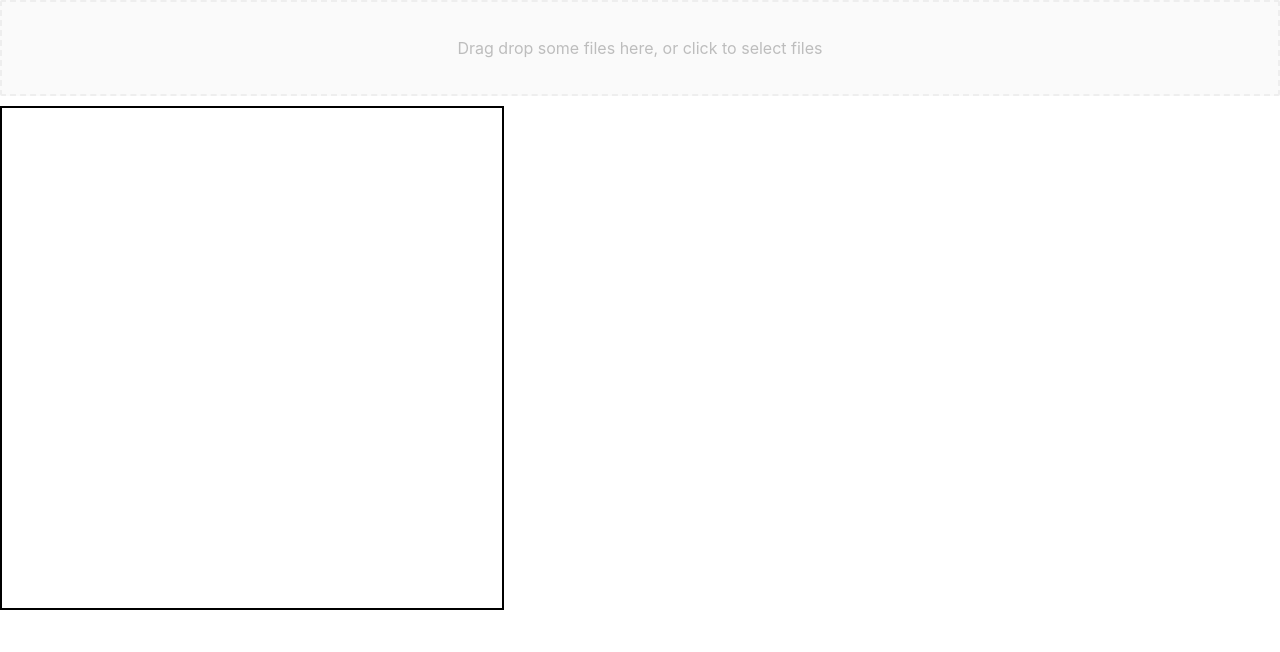
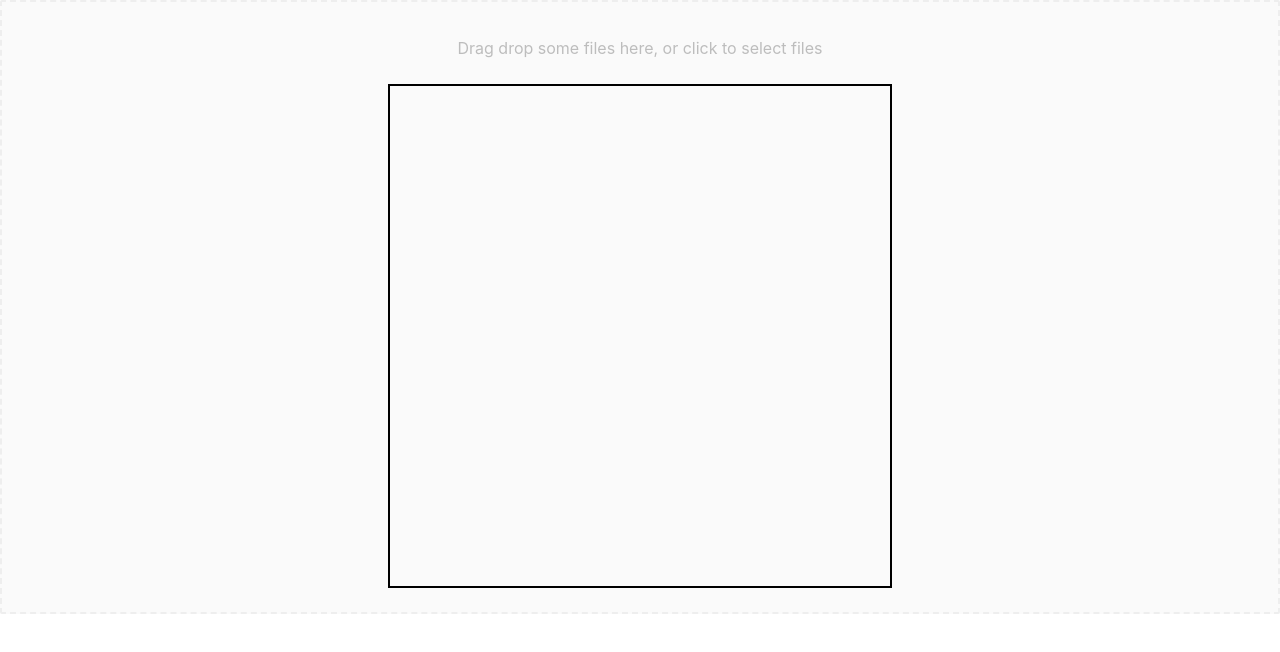
Before and after one commit to nfoote/ditty, a React (Create React App) app in the folder frontend/ditty-app/: page / in a window 1280 px wide. Shown: the top 652 px of the page. Built offline with nearby package versions, Linux system fonts and the light colour scheme.

Commit message:
pass the canvas as a child prop to the dropzone component

```diff
--- a/frontend/ditty-app/src/components/canvas.js
+++ b/frontend/ditty-app/src/components/canvas.js
@@ -1,15 +1,11 @@
 import React, { useRef, useEffect, useState } from 'react';
-import classifyImage from '../classifiers/classify-image';
 import Flex from './flex';
 
-const Canvas = ({ imageData }) => {
+const Canvas = ({ imageData, onImageLoad }) => {
   const canvasRef = useRef(null);
   const [context, setContext] = useState(null);
-  const [predictions, setPredictions] = useState([]);
   const img = new Image();
 
-  const transformLabel = ({ label, confidence }) => `${label} (Confidence: ${confidence})`;
-  // setPredictions(null);
   // const transformResultData = (results) => results.map((result) => ({ label: result.label, confidence: result.confidence }));
 
   useEffect(() => {
@@ -25,7 +21,7 @@ const Canvas = ({ imageData }) => {
       if (imageData != null) {
         img.onload = () => {
           context.drawImage(img, 0, 0, 500, 500);
-          classifyImage(img).then((res) => setPredictions(res));
+          onImageLoad(img);
         };
         img.src = imageData;
       }
@@ -44,18 +40,7 @@ const Canvas = ({ imageData }) => {
           marginTop: 10,
         }}
       />
-      <div>
-        {predictions.map((p, key) => (
-          // eslint-disable-next-line react/no-array-index-key
-          <p key={key}>
-            {key + 1}
-            :
-            {transformLabel(p)}
-          </p>
-        ))}
-      </div>
     </Flex>
-
   );
 };
 
--- a/frontend/ditty-app/src/components/drop-zone.js
+++ b/frontend/ditty-app/src/components/drop-zone.js
@@ -31,7 +31,7 @@ const rejectStyle = {
   borderColor: '#ff1744',
 };
 
-const Dropzone = ({ onDrop }) => {
+const Dropzone = ({ onDrop, children }) => {
   const {
     getRootProps,
     getInputProps,
@@ -52,10 +52,11 @@ const Dropzone = ({ onDrop }) => {
   ]);
 
   return (
-    <div>
+    <div className="container">
       <div {...getRootProps({ style })}>
         <input {...getInputProps()} />
         <p>Drag drop some files here, or click to select files</p>
+        {children}
       </div>
     </div>
   );
--- a/frontend/ditty-app/src/components/image-container.js
+++ b/frontend/ditty-app/src/components/image-container.js
@@ -2,10 +2,12 @@ import React, { useState } from 'react';
 import { head } from 'lodash';
 import Dropzone from './drop-zone';
 import Canvas from './canvas';
-// import classifyImage from '../classifiers/classify-image';
+import classifyImage from '../classifiers/classify-image';
 
 const ImageContainer = () => {
   const [imageData, setImageData] = useState(null);
+  const [predictions, setPredictions] = useState([]);
+  const transformLabel = ({ label, confidence }) => `${label} (Confidence: ${confidence})`;
 
   const onDrop = (acceptedFiles) => {
     const first = head(acceptedFiles);
@@ -17,10 +19,26 @@ const ImageContainer = () => {
     };
   };
 
+  const onImageLoad = (image) => {
+    console.log(image);
+    classifyImage(image).then((res) => setPredictions(res));
+  };
+
   return (
     <>
-      <Dropzone onDrop={(acceptedFiles, rejectedFiles) => onDrop(acceptedFiles, rejectedFiles)} />
-      <Canvas imageData={imageData} />
+      <Dropzone onDrop={(acceptedFiles, rejectedFiles) => onDrop(acceptedFiles, rejectedFiles)}>
+        <Canvas imageData={imageData} onImageLoad={(img) => onImageLoad(img)} />
+      </Dropzone>
+      <div>
+        {predictions.map((p, key) => (
+          // eslint-disable-next-line react/no-array-index-key
+          <p key={key}>
+            {key + 1}
+            :
+            {transformLabel(p)}
+          </p>
+        ))}
+      </div>
     </>
   );
 };
```
Also changed, not shown: 1 other file (tests, documents, lock files or other folders).
